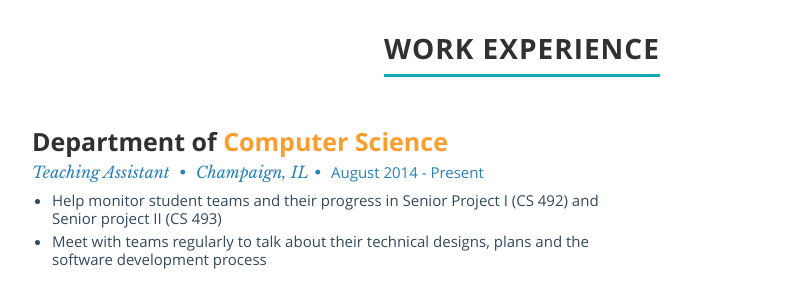
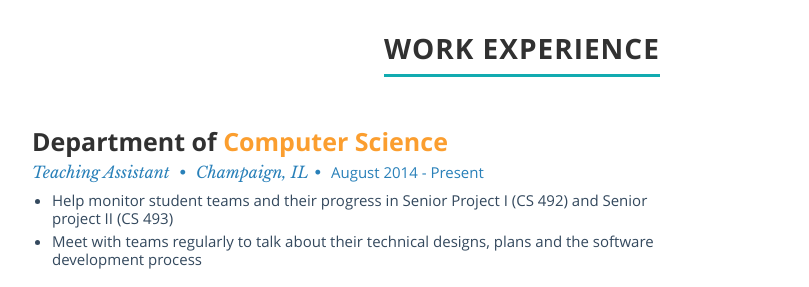
Before and after one commit to noo7/Personal-Website-2.0, a plain HTML site: page index.html in a window 1280 px wide. Shown: the part 1600-1887 px from the top of the page, 118-927 px from the left. Drawn offline with nearby package versions, Linux system fonts and the light colour scheme.

Commit message:
Fixed a column width

```diff
--- a/index.html
+++ b/index.html
@@ -138,7 +138,7 @@
 
                 <div class="row item">
 
-                    <div class="eight columns">
+                    <div class="nine columns">
 
                         <h3>Department of <span style="color:#FB9E2F">Computer Science</span></h3>
                         <p class="info">Teaching Assistant <span>&bull;</span> Champaign, IL<span>&bull;</span> <em class="date">August 2014 - Present</em> </p>
```
